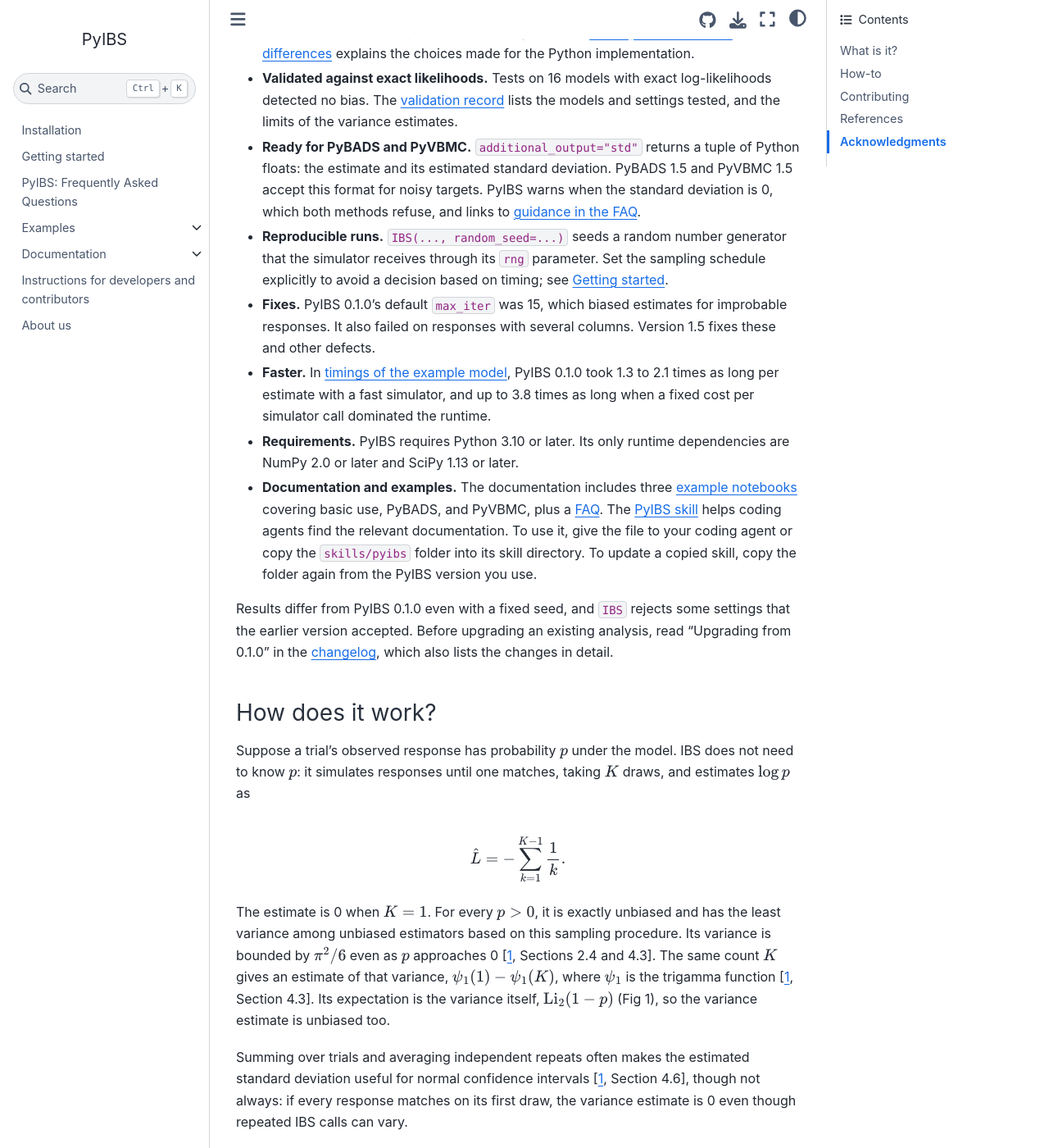
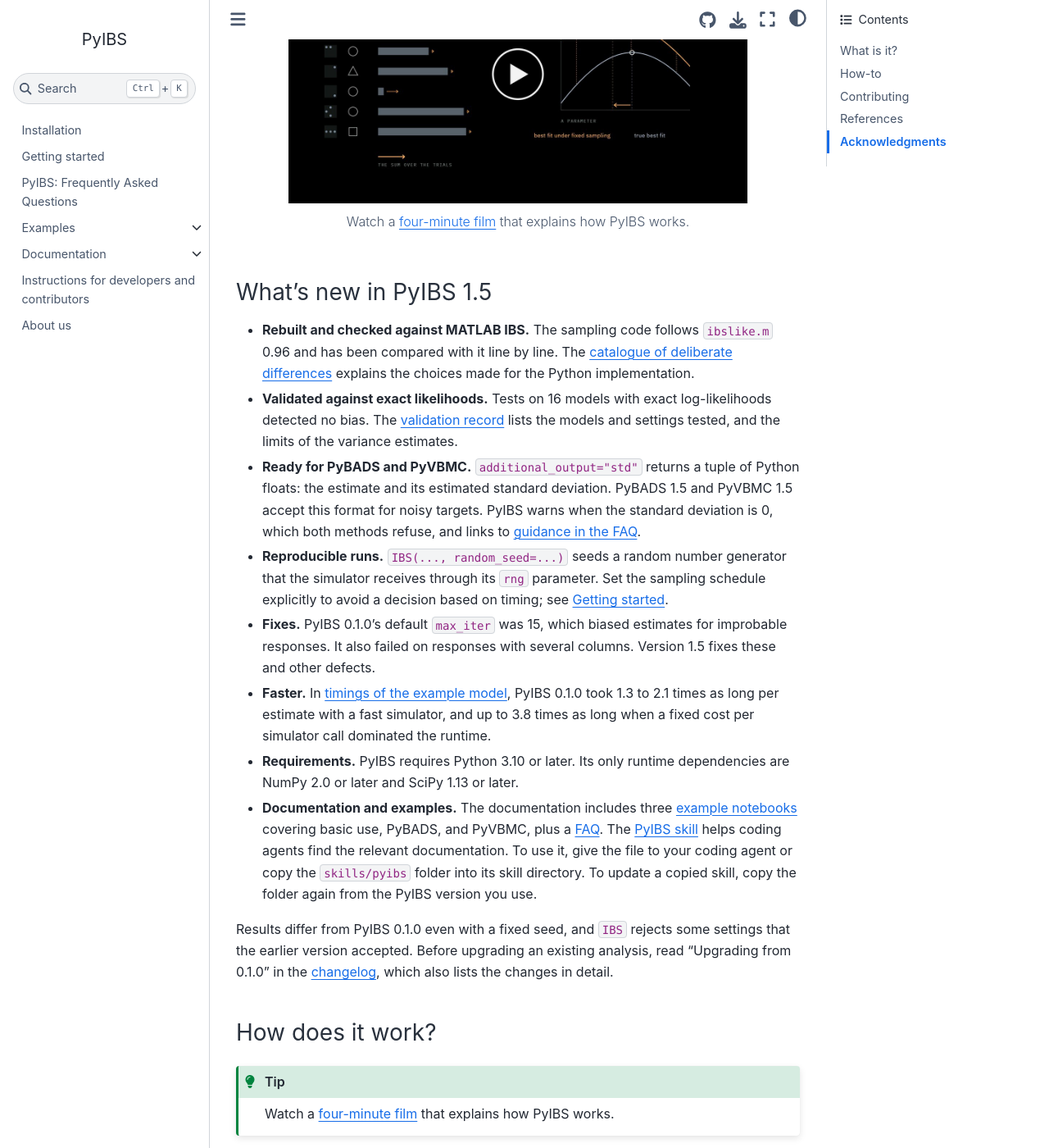
Before and after one commit to acerbilab/pyibs, a Sphinx documentation site: the page built from docsrc/source/index.rst, in a window 1280 px wide and 1400 px high, scrolled down 714 px. Shown: the whole window at 82% size. Built offline with Sphinx 7.4.7 and the Sphinx Book theme 1.1.4, drawn with Linux system fonts in a browser that asks for light colours; pages that are not in the unit, such as notebooks, are missing from menus; comment, search, counter and statistics services are not loaded.

Commit message:
docs: link the PyIBS film from the README and the documentation (#10)
The introduction of README.md and index.rst shows the film's thumbnail, the frame that YouTube shows with a play button drawn on it, linking the YouTube upload (https://www.youtube.com/watch?v=qj2P8aDTeWs), and "How does it work?" opens with a link to it.

Co-authored-by: Claude Opus 5.5 <noreply@anthropic.com>

```diff
--- a/docsrc/source/index.rst
+++ b/docsrc/source/index.rst
@@ -10,6 +10,14 @@ What is it?
 PyIBS estimates the log-likelihood of a model that you can simulate but whose likelihood you cannot compute. It implements inverse binomial sampling (IBS) for data with discrete responses [`1 <#references>`__]. For each trial, IBS simulates responses until one matches the observed response, then uses the number of draws to estimate that trial's log-likelihood. Without a likelihood threshold or time limit, the estimate is exactly unbiased. PyIBS also estimates its variance, which measures the noise introduced by simulation. The reference implementation is ``ibslike.m`` in :labrepos:`MATLAB IBS <ibs>`.
 
 Use the estimates with a method that handles noisy objectives: `PyBADS <https://acerbilab.org/pybads/>`__ for maximum-likelihood or maximum-a-posteriori estimation, or `PyVBMC <https://acerbilab.org/pyvbmc/>`__ for posterior and model-evidence estimation. PyIBS can return the estimate and its estimated standard deviation in the format both methods accept.
+
+.. figure:: _static/pyibs-film-thumbnail.jpg
+    :target: https://www.youtube.com/watch?v=qj2P8aDTeWs
+    :alt: PyIBS: inverse binomial sampling for fitting simulator models (video)
+    :width: 560px
+    :align: center
+
+    Watch a `four-minute film <https://www.youtube.com/watch?v=qj2P8aDTeWs>`__ that explains how PyIBS works.
 
 What's new in PyIBS 1.5
 -----------------------
@@ -60,6 +68,10 @@ detail.
 
 How does it work?
 -----------------
+
+.. tip::
+
+   Watch a `four-minute film <https://www.youtube.com/watch?v=qj2P8aDTeWs>`__ that explains how PyIBS works.
 
 Suppose a trial's observed response has probability :math:`p` under the model. IBS does not need to know :math:`p`: it simulates responses until one matches, taking :math:`K` draws, and estimates :math:`\log p` as
 
```
Also changed, not shown: README.md (+6 -0 lines), docsrc/source/_static/pyibs-film-thumbnail.jpg (added).
